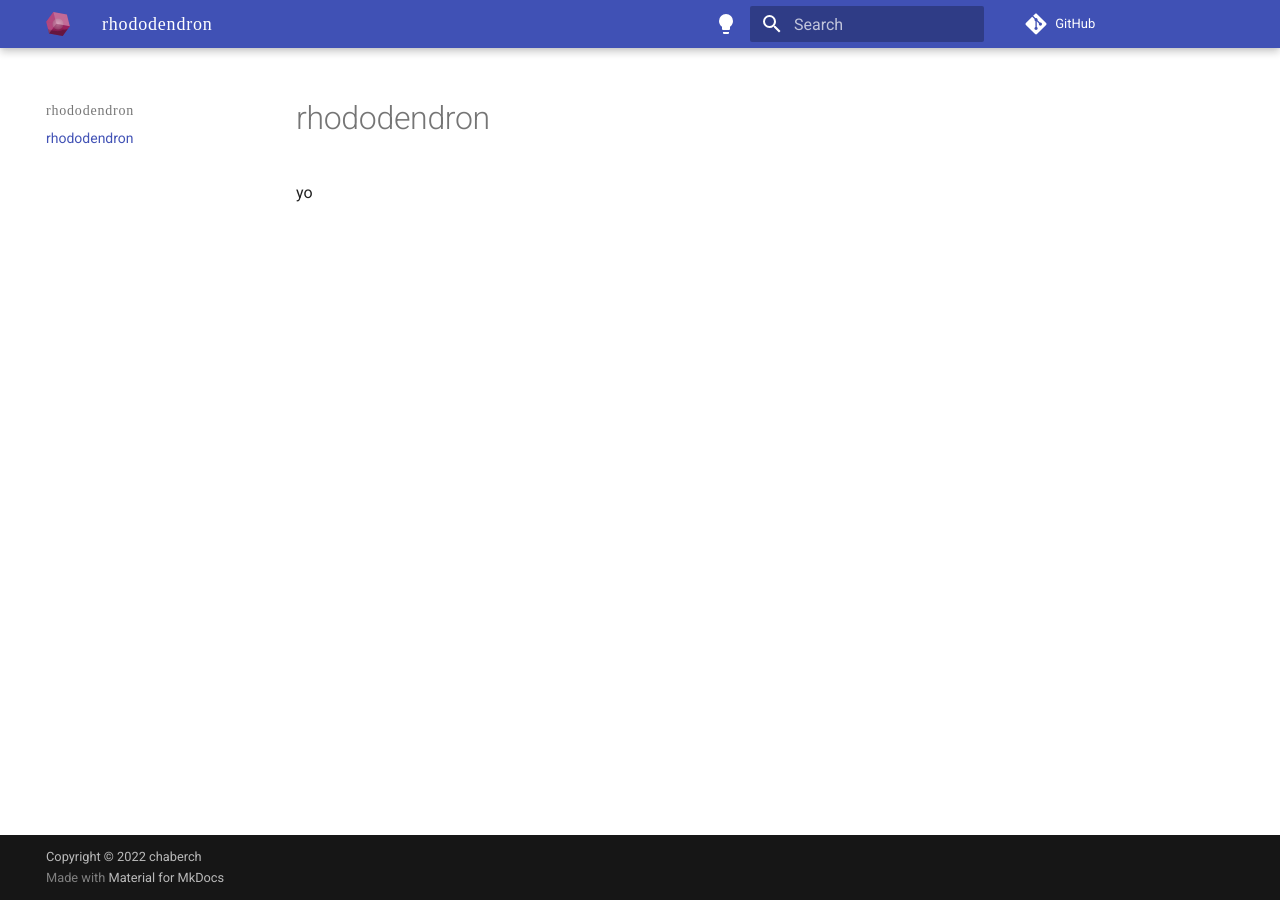
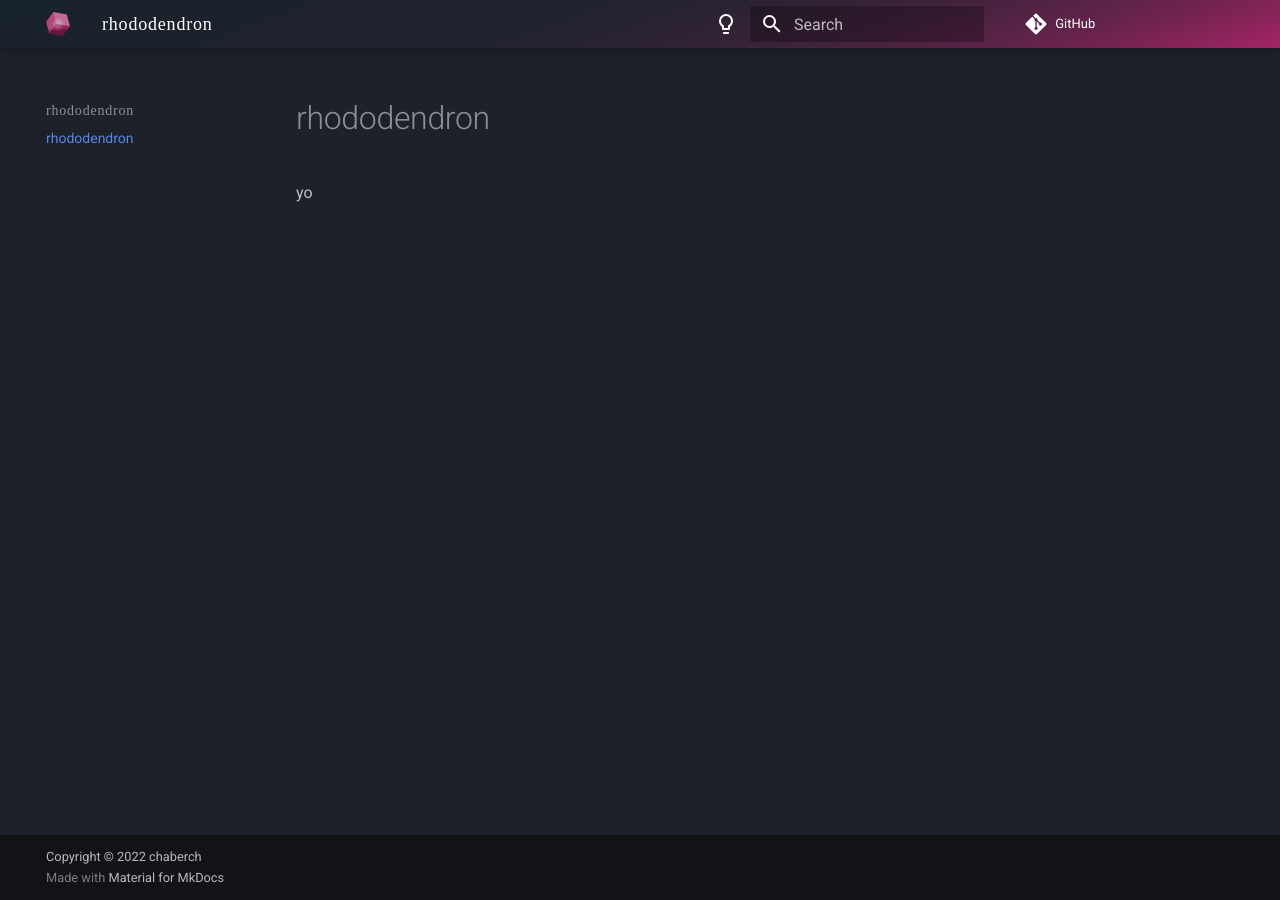
Before and after one commit to chabErch/rhododendron, an MkDocs documentation site: the page built from docs/index.md, in a window 1280 px wide. Built offline with MkDocs 1.6.1 and Material for MkDocs 9.7.7, drawn with Linux system fonts in a browser that asks for light colours; comment, search, counter and statistics services are not loaded.

Commit message:
try gradient

```diff
--- a/docs/css/extra.css
+++ b/docs/css/extra.css
@@ -1,9 +1,13 @@
-/* :root > * {
-    --md-primary-fg-color: #FF007B;
-    --md-primary-fg-color--light: #FF007B;
-    --md-primary-fg-color--dark:  #66ebff;
-    --md-accent-fg-color: #66ebff;
-} */
+:root > * {
+    --md-primary-fg-color: #A52466;
+    --md-primary-fg-color--light: #A52466;
+    --md-primary-fg-color--dark:  #A52466;
+    --md-accent-fg-color: green;
+}
+
+.md-header {
+    background: linear-gradient(160deg, #17222B, 80%, #A52466);
+}
 
 .md-header__topic > span.md-ellipsis,
 label.md-nav__title {
--- a/mkdocs.yml
+++ b/mkdocs.yml
@@ -8,16 +8,16 @@ theme:
     logo: assets/logo-24-24.svg
     favicon: assets/logo-24-24.svg
     palette:
+        # Palette toggle for dark mode
+        - scheme: slate
+          toggle:
+              icon: material/lightbulb-outline
+              name: Switch to light mode
         # Palette toggle for light mode
         - scheme: default
           toggle:
               icon: material/lightbulb
               name: Switch to dark mode
-        # Palette toggle for dark mode
-        - scheme: slate
-          toggle:
-              icon: material/lightbulb-outline
-              name: Switch to light mode
 
 extra_css:
     - css/extra.css
```
